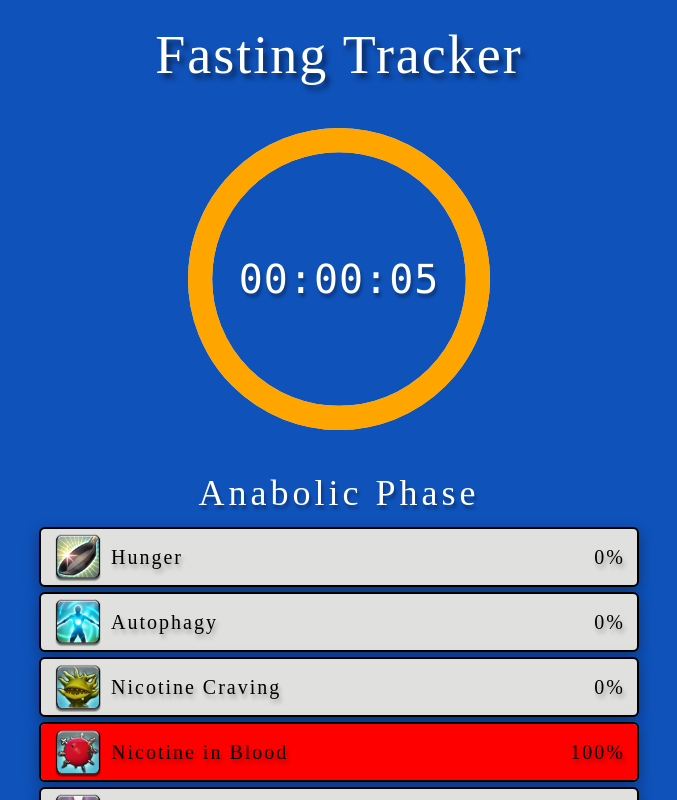
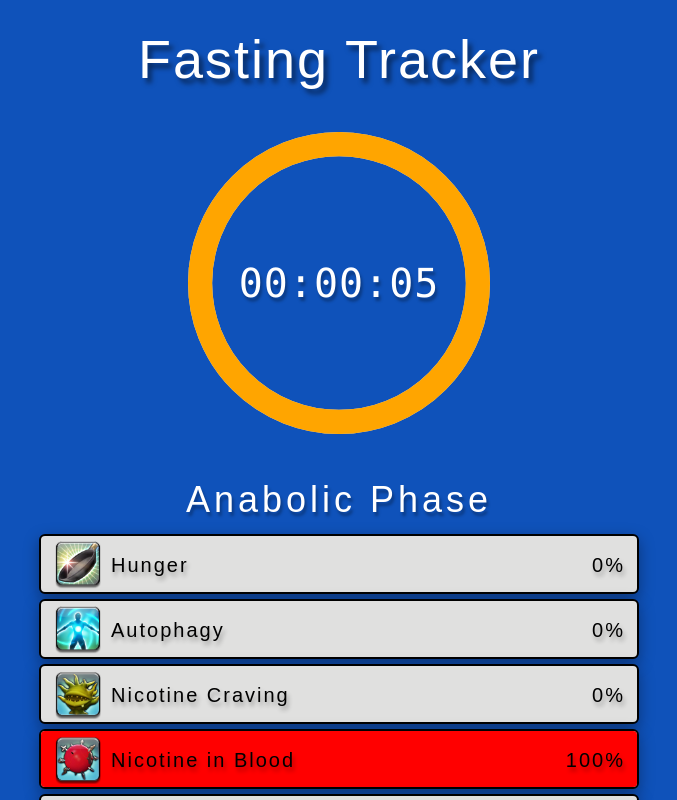
Before and after one commit to OdreZZ/fasting-tracker-frontend, a Next.js app: page / in a window 1280 px wide. Shown: the whole page, without its empty margins (301-978 px from the left). Built offline with nearby package versions, Linux system fonts and the light colour scheme.

Commit message:
Changed font of the app to an FFXIV sans-serif one

```diff
--- a/components/Container/MainContainer.js
+++ b/components/Container/MainContainer.js
@@ -4,6 +4,10 @@ import "../../config/i18n";
 import Head from "next/head";
 import styles from "../../styles/Container.module.css";
 import { useTranslation } from "react-i18next";
+import localFont from "next/font/local";
+import classNames from "classnames";
+
+const ffFont = localFont({ src: "../../fonts/FFXIVAppIcons.ttf" });
 
 export default function MainContainer({
     title,
@@ -12,7 +16,7 @@ export default function MainContainer({
     const { t } = useTranslation();
 
     return (
-        <div className={styles.rootContainer}>
+        <div className={classNames(styles.rootContainer, ffFont.className)}>
             <Head>
                 <title>{t(title)}</title>
                 <link rel="icon" href="/favicon.ico" />
```
Also changed, not shown: fonts/FFXIVAppIcons.ttf (added).
